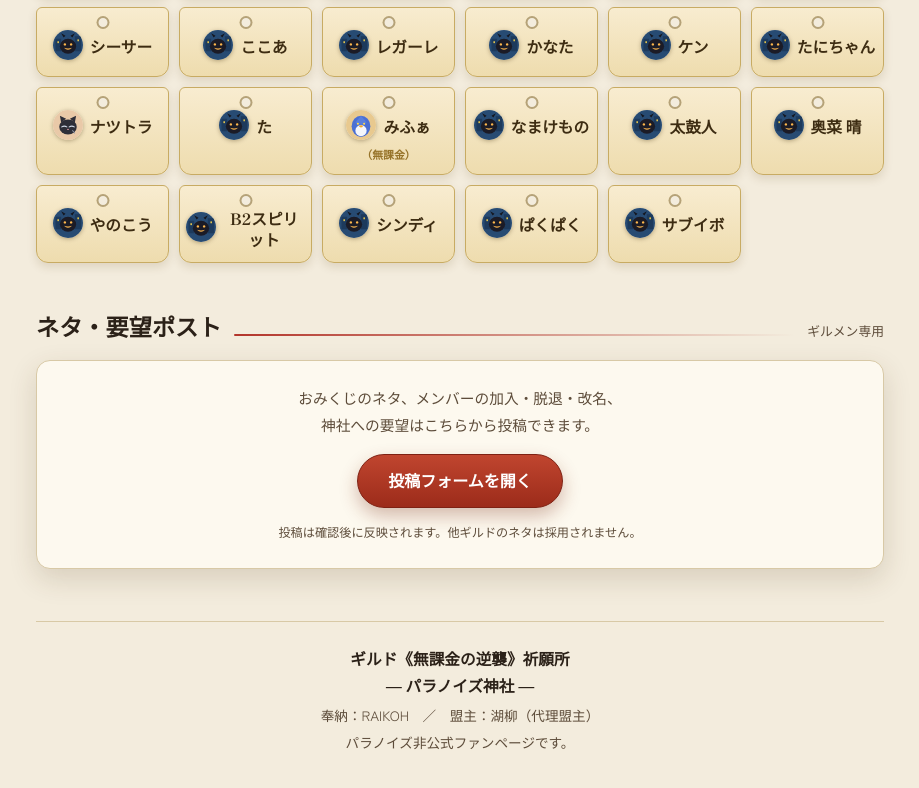
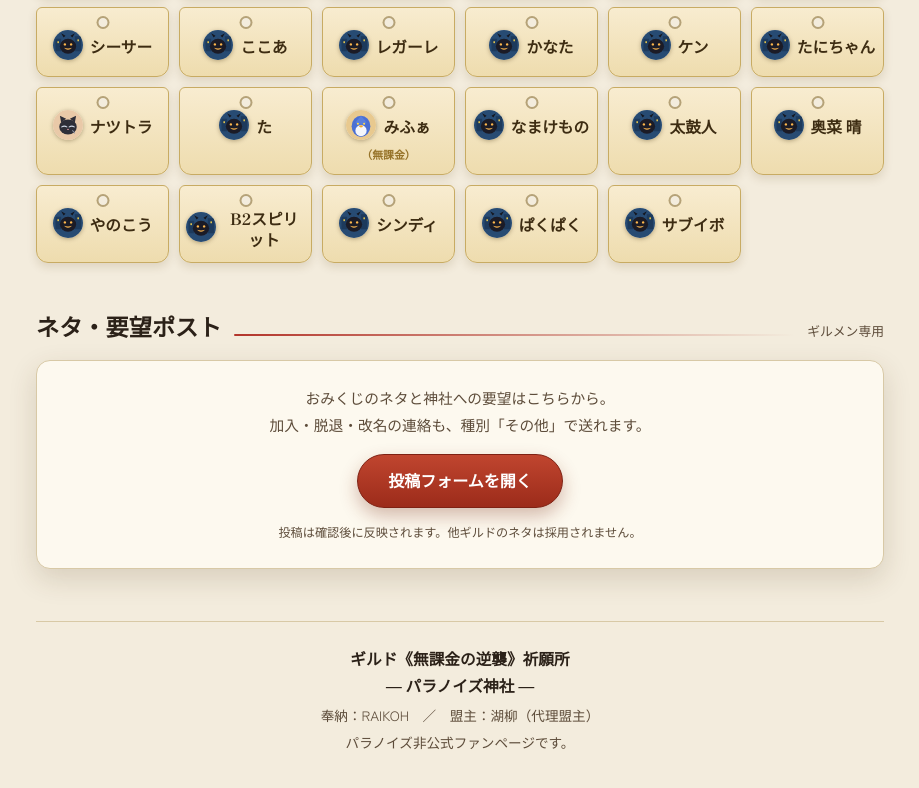
Before and after one commit to nuke27a/nuke27a.github.io, a plain HTML site: page index.html in a window 1280 px wide. Shown: the part 4568-5356 px from the top of the page, without its empty margins (180-1099 px from the left). Drawn offline with Linux system fonts and the light colour scheme.

Commit message:
投稿ポストの案内文をフォーム簡素化に合わせて更新

```diff
--- a/index.html
+++ b/index.html
@@ -670,7 +670,7 @@
           <span class="note">ギルメン専用</span>
         </div>
         <div class="card post-card">
-          <p class="post-lead">おみくじのネタ、メンバーの加入・脱退・改名、<br />神社への要望はこちらから投稿できます。</p>
+          <p class="post-lead">おみくじのネタと神社への要望はこちらから。<br />加入・脱退・改名の連絡も、種別「その他」で送れます。</p>
           <a class="btn-post" href="https://docs.google.com/forms/d/e/1FAIpQLSc4X_Mf5UeuT0x5j_-vDRE_zkfC2bap0lRu8FLBLVS0QVrJAQ/viewform" target="_blank" rel="noopener">投稿フォームを開く</a>
           <p class="post-note">投稿は確認後に反映されます。他ギルドのネタは採用されません。</p>
         </div>
```
